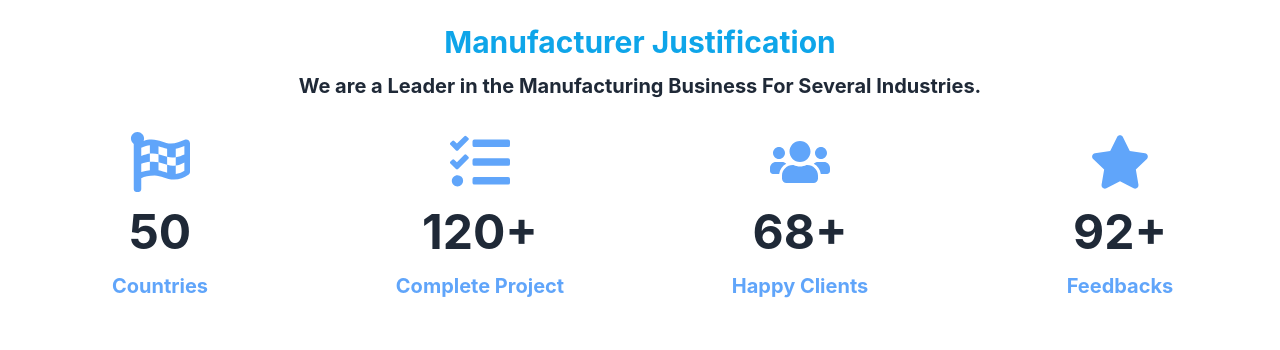
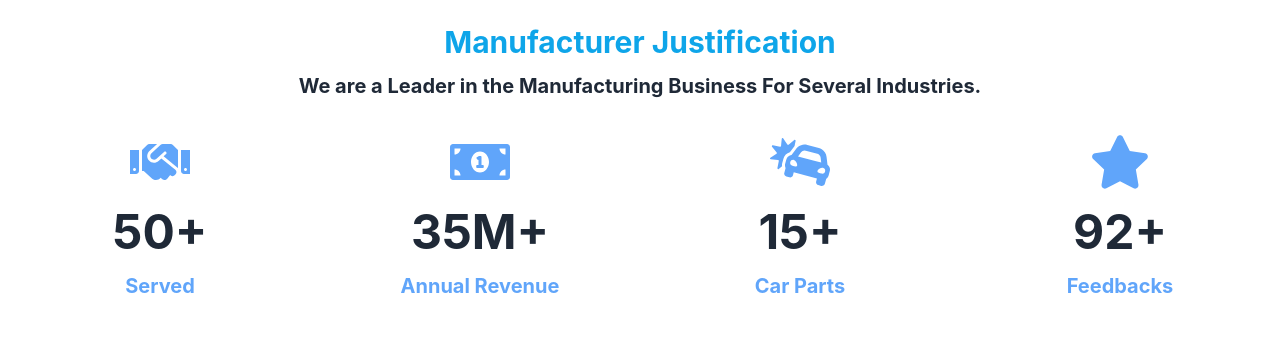
Before and after one commit to MuhammadBorhan/manufacturer-website-client-side-MuhammadBorhan, a React (Create React App) app: page / in a window 1280 px wide. Shown: the part 1260-1610 px from the top of the page. Built offline with nearby package versions, Linux system fonts and the light colour scheme; no server answers; the HTML template or start-up script is replaced by a standard one.

Commit message:
profile route created

```diff
--- a/src/pages/Dashboard/MyProfile.js
+++ b/src/pages/Dashboard/MyProfile.js
@@ -1,9 +1,49 @@
 import React from 'react';
+import { useAuthState } from 'react-firebase-hooks/auth';
+import auth from '../../Firebase/firebase.init';
 
 const MyProfile = () => {
+    const [user] = useAuthState(auth);
+
+    const handleProfile = event => {
+        event.preventDefault();
+        const name = event.target.name.value;
+        const email = event.target.email.value;
+        const education = event.target.education.value;
+        const district = event.target.district.value;
+        const phone = event.target.phone.value;
+        const linkdien = event.target.linkdien.value;
+
+        const updateProfile = { name, email, education, district, phone, linkdien };
+
+        const url = `http://localhost:5000/profile`;
+        fetch(url, {
+            method: "POST",
+            headers: {
+                "content-type": "application/json"
+            },
+            body: JSON.stringify(updateProfile)
+        })
+            .then(res => res.json())
+            .then(result => {
+                console.log(result);
+                event.target.reset()
+            })
+    }
     return (
         <div>
-            <h4>This is my profile</h4>
+            <h4 className='mt-5 mb-3 text-center text-green-600 text-3xl font-bold'>My profile</h4>
+            <div>
+                <form onSubmit={handleProfile} className='grid grid-cols-1 gap-4 justify-items-center'>
+                    <input type="text" name='name' value={user.displayName} disabled className="input input-bordered text-xl font-bold w-full max-w-xs" />
+                    <input type="email" name='email' value={user.email} disabled className="input input-bordered text-xl font-bold w-full max-w-xs" />
+                    <input type="text" name='education' placeholder="Education Quality" className="input input-bordered w-full max-w-xs" />
+                    <input type="text" name='district' placeholder="District" className="input input-bordered w-full max-w-xs" />
+                    <input type="text" name='phone' placeholder="Phone" className="input input-bordered w-full max-w-xs" />
+                    <input type="text" name='linkdien' placeholder="LinkedIn Link" className="input input-bordered w-full max-w-xs" />
+                    <input type="submit" value='Update' className="btn input-bordered w-full max-w-xs" />
+                </form>
+            </div>
         </div>
     );
 };
--- a/src/pages/Home/Part.js
+++ b/src/pages/Home/Part.js
@@ -10,7 +10,7 @@ const Part = ({ product }) => {
             </figure>
             <div className="card-body items-center text-center">
                 <h2 className="card-title">{name}</h2>
-                <p><span className='font-bold'>Minimum Quantity:</span> <span className='font-bold text-xl'>20</span></p>
+                <p><span className='font-bold'>Mini Order Quantity:</span> <span className='font-bold text-xl'>20</span></p>
                 <p><span className='font-bold'>Available Quantity:</span> <span className='text-xl font-bold'>{avlbQuantity}</span></p>
                 <p><span className='font-bold'>Per unit price:</span> <span className='font-bold text-xl'>${price}</span></p>
                 <p>{description.length >= 30 ? description.slice(0, 80) + '....' : description}</p>
--- a/src/pages/Home/Summary.js
+++ b/src/pages/Home/Summary.js
@@ -1,5 +1,5 @@
 import React from 'react';
-import { FaFlagCheckered, FaTasks, FaUsers, FaStar } from 'react-icons/fa';
+import { FaHandshake, FaMoneyBillAlt, FaCarCrash, FaStar } from 'react-icons/fa';
 
 const Summary = () => {
     return (
@@ -10,19 +10,19 @@ const Summary = () => {
             </div>
             <div className='grid grid-cols-1 md:grid-cols-2 lg:grid-cols-4 text-center py-8'>
                 <div>
-                    <p className='text-6xl text-blue-400 flex justify-center'><FaFlagCheckered /></p>
-                    <p className='text-5xl font-bold my-4'>50</p>
-                    <p className='text-xl text-blue-400 font-bold'>Countries</p>
+                    <p className='text-6xl text-blue-400 flex justify-center'><FaHandshake /></p>
+                    <p className='text-5xl font-bold my-4'>50+</p>
+                    <p className='text-xl text-blue-400 font-bold'>Served</p>
                 </div>
                 <div className='py-12 lg:py-0'>
-                    <p className='text-6xl text-blue-400 flex justify-center'><FaTasks /></p>
-                    <p className='text-5xl font-bold my-4'>120+</p>
-                    <p className='text-xl text-blue-400 font-bold'>Complete Project</p>
+                    <p className='text-6xl text-blue-400 flex justify-center'><FaMoneyBillAlt /></p>
+                    <p className='text-5xl font-bold my-4'>35M+</p>
+                    <p className='text-xl text-blue-400 font-bold'>Annual Revenue</p>
                 </div>
                 <div className='pb-12 lg:pb-0'>
-                    <p className='text-6xl text-blue-400 flex justify-center'><FaUsers /></p>
-                    <p className='text-5xl font-bold my-4'>68+</p>
-                    <p className='text-xl text-blue-400 font-bold'>Happy Clients</p>
+                    <p className='text-6xl text-blue-400 flex justify-center'><FaCarCrash /></p>
+                    <p className='text-5xl font-bold my-4'>15+</p>
+                    <p className='text-xl text-blue-400 font-bold'>Car Parts</p>
                 </div>
                 <div>
                     <p className='text-6xl text-blue-400 flex justify-center'><FaStar /></p>
```
